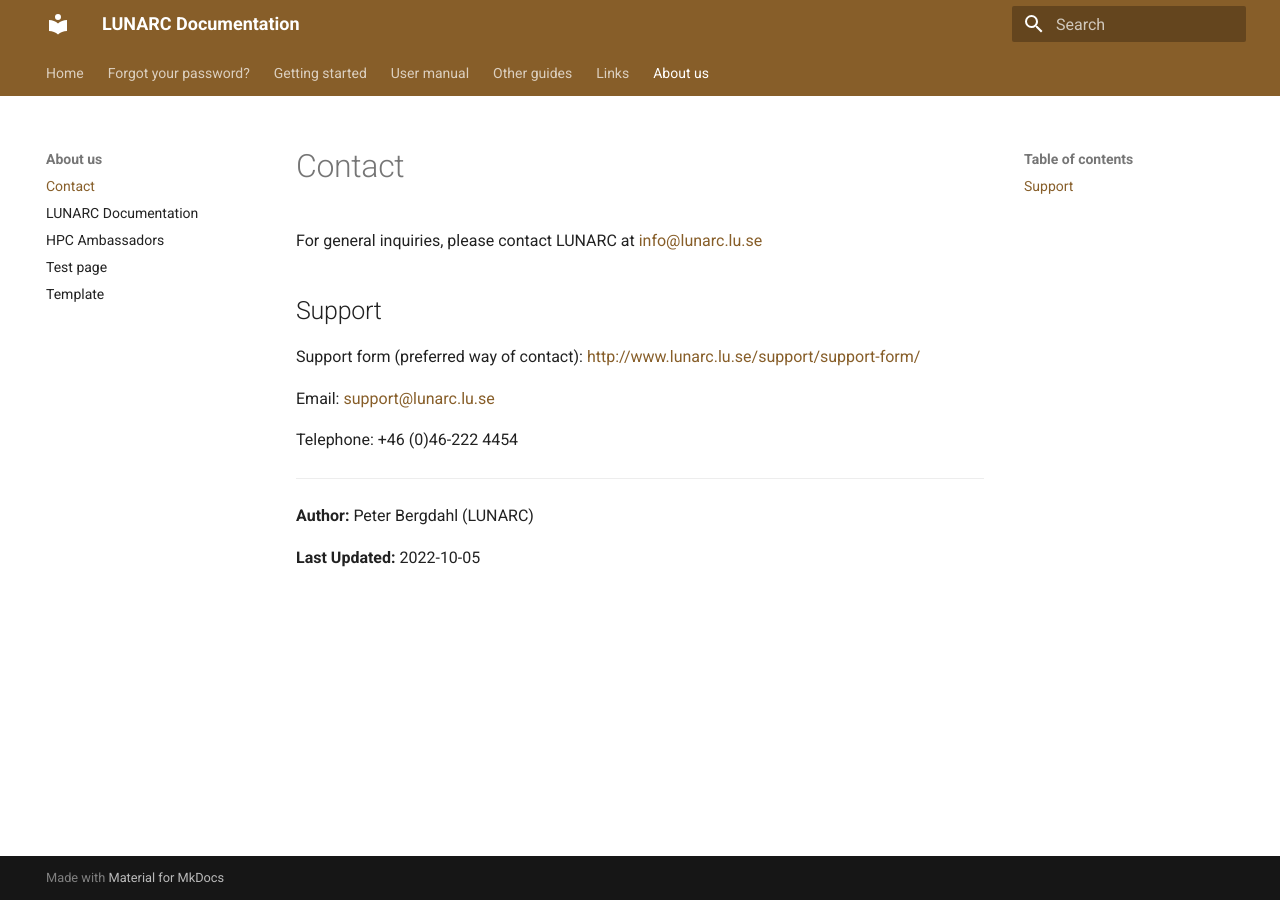
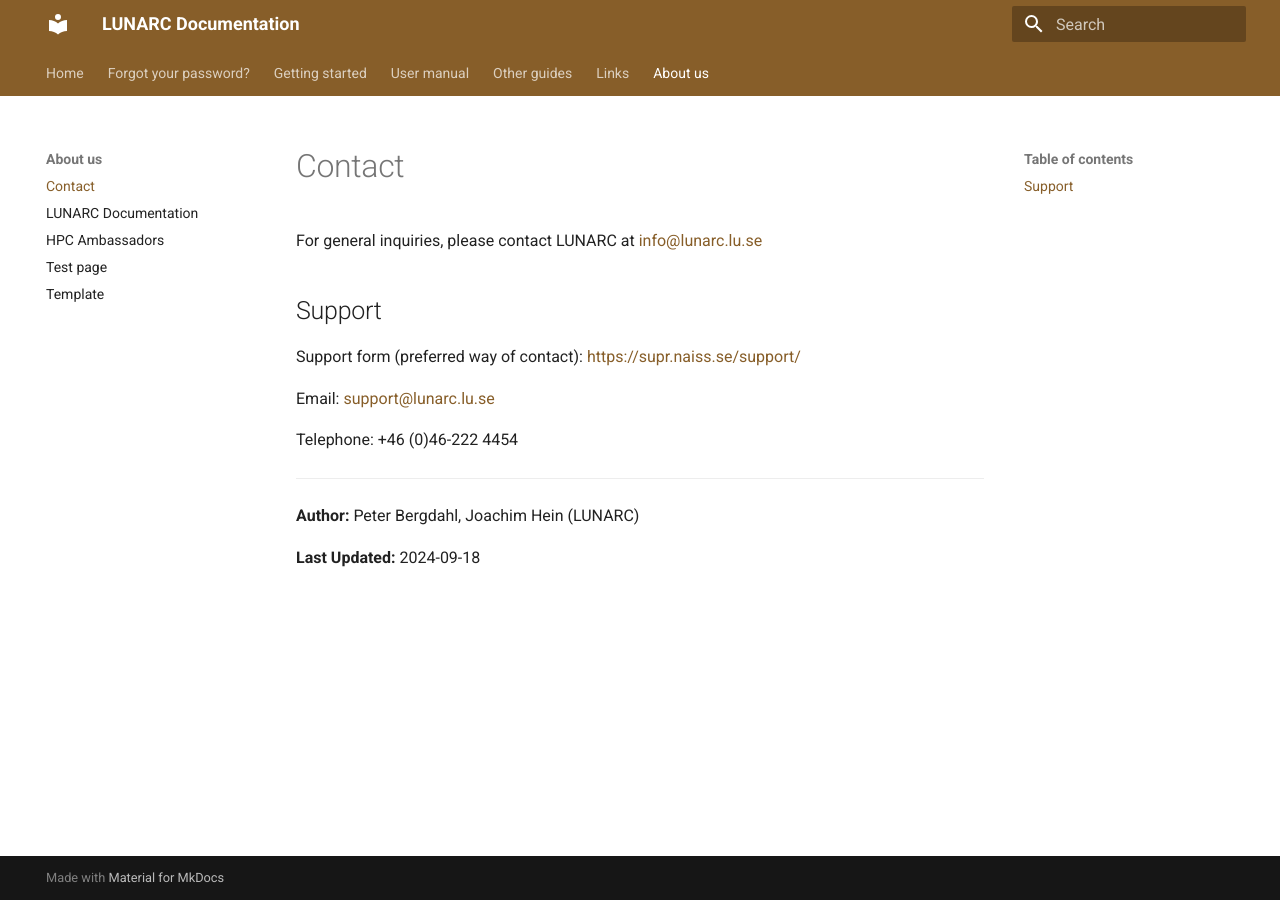
Before and after one commit to lunarc/lunarc_docs, an MkDocs documentation site: the page built from docs/about/contact.md, in a window 1280 px wide. Built offline with MkDocs 1.6.1 and Material for MkDocs 9.7.7, drawn with Linux system fonts in a browser that asks for light colours; comment, search, counter and statistics services are not loaded.

Commit message:
Updated support form on contact page

```diff
--- a/docs/about/contact.md
+++ b/docs/about/contact.md
@@ -4,7 +4,7 @@
 
 ## Support
 
-Support form (preferred way of contact): <http://www.lunarc.lu.se/support/support-form/>
+Support form (preferred way of contact): <https://supr.naiss.se/support/>
 
 Email: <support@lunarc.lu.se>
 
@@ -13,7 +13,7 @@
 ---
 
 **Author:**
-Peter Bergdahl (LUNARC)
+Peter Bergdahl, Joachim Hein (LUNARC)
 
 **Last Updated:**
-2022-10-05
+2024-09-18
```
